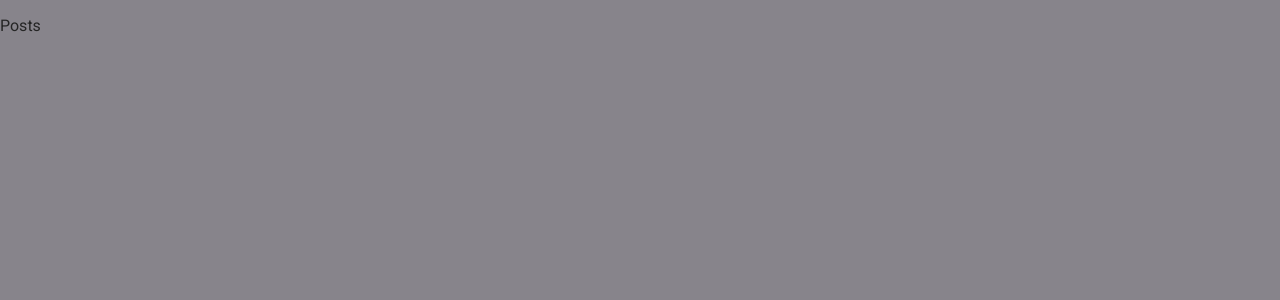
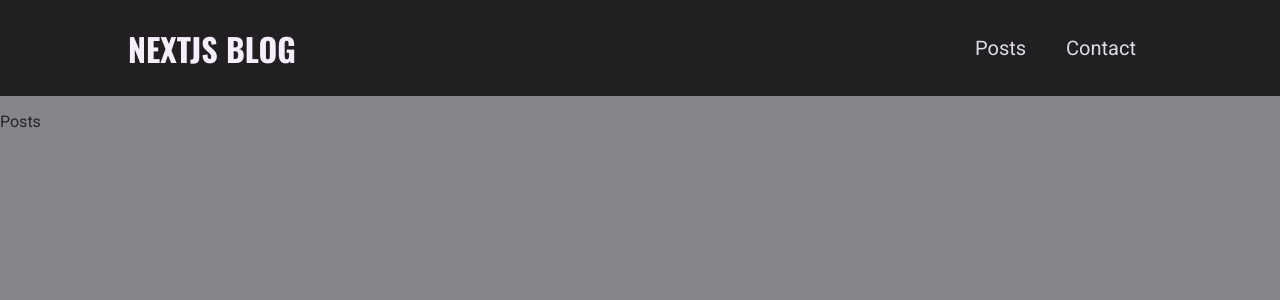
Before and after one commit to architMahto/nextjs-blog, a Next.js app: page /posts in a window 1280 px wide. Shown: the top 300 px of the page. Built offline with nearby package versions, Linux system fonts and the light colour scheme.

Commit message:
feat: created layout components

```diff
--- /dev/null
+++ b/components/common/layout.js
@@ -0,0 +1,14 @@
+import { Fragment } from 'react'
+
+import MainNavigation from './mainNavigation'
+
+export default function Layout (props) {
+  const { children } = props
+
+  return (
+    <Fragment>
+      <MainNavigation />
+      <main>{children}</main>
+    </Fragment>
+  )
+}
--- /dev/null
+++ b/components/common/logo.js
@@ -0,0 +1,9 @@
+import classes from './logo.module.scss'
+
+export default function Logo() {
+  return (
+    <div className={classes.logo}>
+      NextJS Blog
+    </div>
+  )
+}
--- /dev/null
+++ b/components/common/logo.module.scss
@@ -0,0 +1,13 @@
+@import '../../styles/variables.scss';
+
+.logo {
+  text-transform: uppercase;
+  font-size: $size5;
+  font-weight: bold;
+  font-family: 'Oswald', sans-serif;
+  color: $grey50;
+
+  @media (min-width: 768px) {
+    font-size: $size8;
+  }
+}
--- /dev/null
+++ b/components/common/mainNavigation.js
@@ -0,0 +1,21 @@
+import Link from 'next/link'
+
+import Logo from './logo'
+
+import classes from './mainNavigation.module.scss'
+
+export default function MainNavigation() {
+  return (
+    <header className={classes.header}>
+      <Link href='/'>
+        <a><Logo /></a>
+      </Link>
+      <nav>
+        <ul>
+          <li><Link href='/posts'>Posts</Link></li>
+          <li><Link href='/contact'>Contact</Link></li>
+        </ul>
+      </nav>
+    </header>
+  )
+}
--- /dev/null
+++ b/components/common/mainNavigation.module.scss
@@ -0,0 +1,40 @@
+@import '../../styles/variables.scss';
+
+.header {
+  width: 100%;
+  height: 6rem;
+  background-color: $grey900;
+  display: flex;
+  justify-content: space-between;
+  align-items: center;
+  padding: 0 10%;
+
+  ul {
+    list-style: none;
+    display: flex;
+    align-items: baseline;
+    margin: 0;
+    padding: 0;
+
+    @media (min-width: 768px) {
+      gap: 0.5rem;
+    }
+  }
+
+  li {
+    margin: 0 $size4;
+  }
+
+  a {
+    color: $grey100;
+    font-size: $size4;
+
+    &:hover, &:active {
+      color: $grey200;
+    }
+
+    @media (min-width: 768px) {
+      font-size: $size5;
+    }
+  }
+}
--- a/pages/_app.js
+++ b/pages/_app.js
@@ -1,7 +1,13 @@
+import Layout from '../components/common/layout'
+
 import '../styles/globals.scss'
 
 function MyApp({ Component, pageProps }) {
-  return <Component {...pageProps} />
+  return (
+    <Layout>
+      <Component {...pageProps} />
+    </Layout>
+  )
 }
 
 export default MyApp
```
